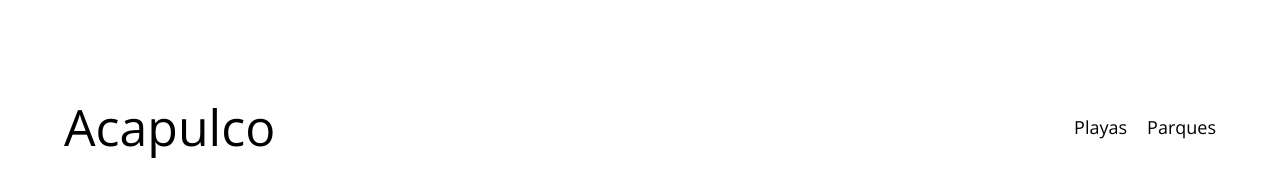
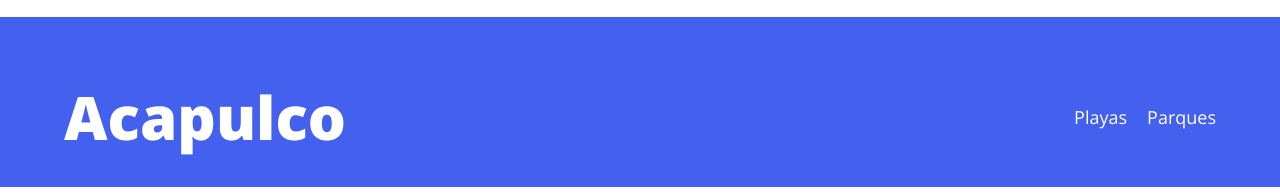
Before and after one commit to Robert-10J/acapulco, a plain HTML site: page index.html in a window 1280 px wide. Shown: the part 1497-1691 px from the top of the page. Drawn offline with nearby package versions, Linux system fonts and the light colour scheme.

Commit message:
estilos del titulo y footer

```diff
--- a/css/styles.css
+++ b/css/styles.css
@@ -1,6 +1,7 @@
 :root {
     --color-principal: #4361ee;
     --color-secundario: #c1dff0;
+    --blanco: #fff;
 }
 
 html {
@@ -29,10 +30,7 @@ body {
 
 a { text-decoration: none; }
 
-h1 {
-    font-size: 5rem;
-}
-
+h1 { font-size: 6rem; }
 h2 { font-size: 4rem; }
 h3 { font-size: 3.2rem; }
 h4 { font-size: 2.8rem; }
@@ -83,7 +81,8 @@ img { max-width: 100%; }
 }
 
 .logo__nombre {
-    font-weight: 400;
+    font-weight: 800;
+    color: var(--blanco);
 }
 
 .logo__bold {
@@ -188,9 +187,9 @@ img { max-width: 100%; }
 }
 
 .footer {
-    background-color: var(--negro);
-    margin-top: 4rem;
-    padding-bottom: 2rem;
+    background-color: var(--color-principal);
+    margin-top: 2rem;
+    padding-bottom: 1rem;
 }
 
 /* SOBRE NOSOTROS */
--- a/index.html
+++ b/index.html
@@ -16,7 +16,7 @@
         <div class="contenedor">
             <div class="barra">
                 <a href="index.html" class="logo">
-                    <h1 class="logo__nombre no-margin centrar-texto titulo">Acapulco</h1>
+                    <h1 class="logo__nombre no-margin centrar-texto">Acapulco</h1>
                 </a>
                 <nav class="navegacion">
                     <a href="#" class="navegacion__enlace">Playas</a>
```
